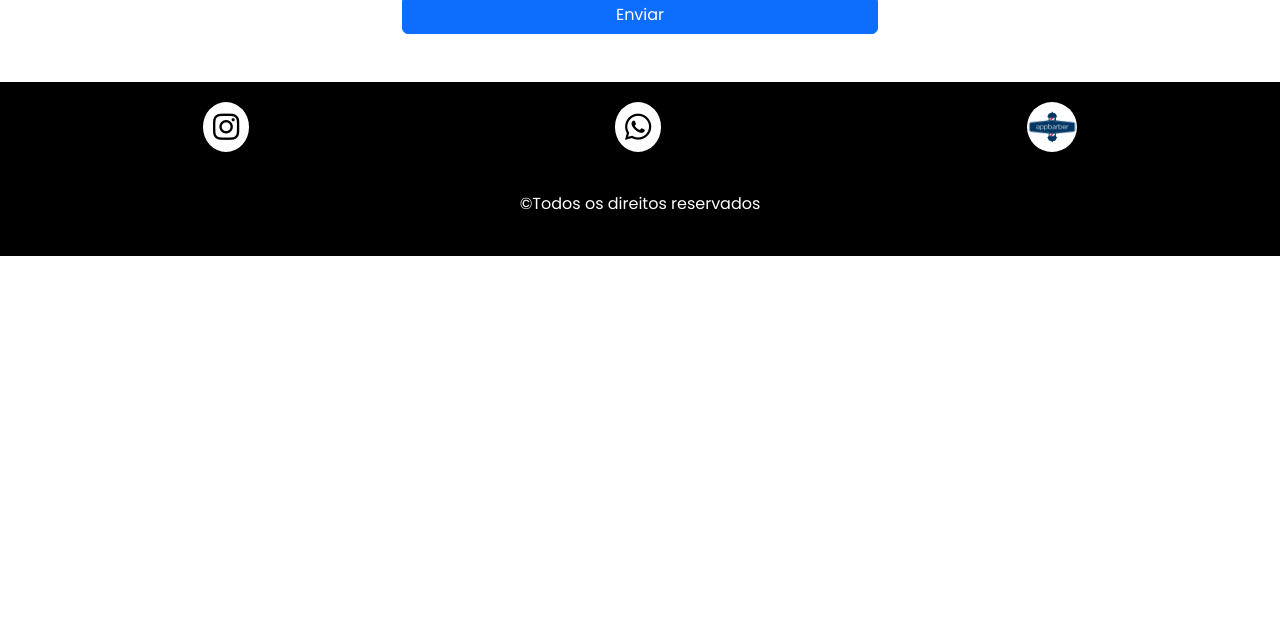
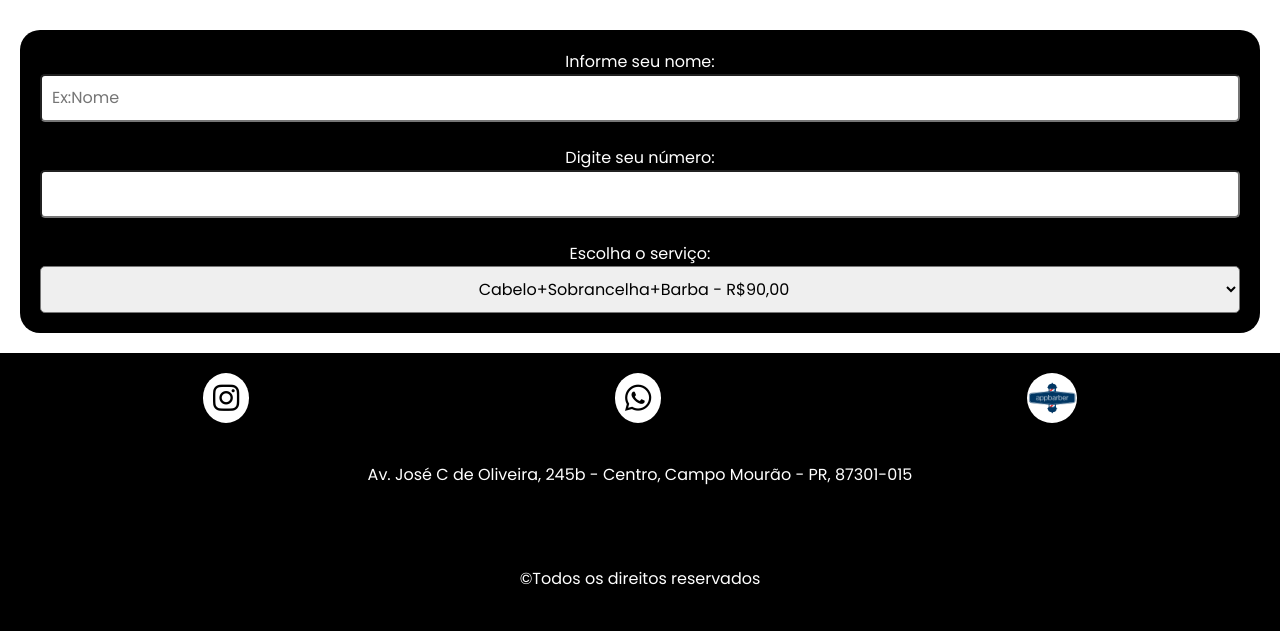
Before and after one commit to Raf0627/SITE-Barber, a PHP site: page /contato in a window 1280 px wide. Shown: the part 301-932 px from the top of the page. Before the commit the page ends 557 px from the top, so only its background shows below. Run offline with PHP 8.4, Linux system fonts and the light colour scheme.

Commit message:
fazendo o contato

```diff
--- a/css/style.css
+++ b/css/style.css
@@ -1,5 +1,7 @@
 :root {
     --mainColor: rgb(0, 0, 0);
+    --secondaryColor: rgb(255, 255, 255);
+    --terciaryColor: rgb(128, 128, 128);
 }
 
 * {
@@ -72,75 +86,97 @@ main {
         }
     }
 
-    .bem-vindo {
+    .titulo {
         width: 100%;
         top: 200px;
         margin-top: 140px;
         padding-bottom: 50px;
+
         p {
-            color: white;
+            color: var(--secondaryColor);
             font-size: 50px;
             text-align: center;
-            text-shadow: 0 0 5px black;
+            text-shadow: 0 0 5px var(--mainColor);
         }
     }
 
     .local {
-        padding-top: 50px;
+        padding-top: 100px;
+
         p {
             color: rgb(0, 0, 0);
             font-size: 50px;
             text-align: center;
             font-weight: bold;
+            margin-bottom: 0;
+            padding-bottom: 0;
         }
     }
 
-    .flex-btn{
+    .flex-btn {
         display: flex;
         flex-wrap: wrap;
         justify-content: space-evenly;
         width: 100%;
+
         .botão-inicio:hover {
-            background-color: grey;
+            background-color: var(--terciaryColor);
         }
+
         .botão-inicio {
             text-decoration: none;
             padding: 20px;
-        background-color: black;
+            background-color: var(--mainColor);
             width: 40%;
             border-radius: 20px;
             text-align: center;
             margin: 10px;
+
             i {
                 font-size: 75px;
-            color: white;
+                color: var(--secondaryColor);
             }
 
             .subtexto {
                 padding: 10px;
                 padding-bottom: 0;
                 font-size: 20px;
+
                 p {
-                color: white;
+                    color: var(--secondaryColor);
 
                     margin-bottom: 0;
                 }
             }
-    }}
         }
-
-.gradiente {
-    position: absolute;
-    z-index: -1;
+    }
+    form {
+        margin: 20px;
+        padding: 20px;
+        background-color: var(--mainColor);
+        border-radius: 20px;
+        text-align: center;
+        label {
+            color: white;
+        }
+        input {
             width: 100%;
-    padding: 70px;
-    padding-block: 130px;
-    top: 10px;
-    background: linear-gradient(to bottom, rgba(0, 0, 0, 1), rgba(0, 0, 0, 1), rgba(0, 0, 0, 0));
+            border-radius: 5px;
+            padding: 10px;
+        }
+        select {
+            width: 100%;
+            border-radius: 5px;
+            padding: 10px;
+            text-align: center;
+        }
+    }
 }
 
 .mapa {
     padding: 30px;
+    padding-top: 0;
+
     iframe {
         border-radius: 20px;
     }
@@ -178,13 +213,13 @@ footer {
     p {
         width: 100%;
         text-align: center;
-        color: white;
+        color: var(--secondaryColor);
         margin: 0;
         padding: 40px;
     }
 
     i {
-        color: white;
+        color: var(--secondaryColor);
     }
 
     .redes {
--- a/index.php
+++ b/index.php
@@ -36,6 +36,10 @@
             </li>
             <hr>
             <li class="nav-item">
+              <a class="nav-link active" aria-current="page" href="galeria">Galeria</a>
+            </li>
+            <hr>
+            <li class="nav-item">
               <a class="nav-link active" aria-current="page" href="servicos">Serviços</a>
             </li>
             <hr>
@@ -53,6 +57,8 @@
   </header>
 
   <main>
+    <div class="background"><img src="/SITE-Barber/imgs/barbearia.jpg" alt=""></div>
+    <div class="gradiente"></div>
     <?php
     //mostrar o GET
     //print_r($_GET)
@@ -75,6 +81,7 @@
       <div class="zap column"><i class="fa-brands fa-whatsapp"></i></div>
       <div class="barber column"><img src="/SITE-Barber/imgs/app-barber.png" alt=""></div>
     </div>
+    <p>Av. José C de Oliveira, 245b - Centro, Campo Mourão - PR, 87301-015</p>
     <p>©Todos os direitos reservados</p>
   </footer>
 
--- a/paginas/contato.php
+++ b/paginas/contato.php
@@ -1,14 +1,26 @@
-<div class="container mt-5 mb-5" style="max-width: 500px;">
-    <h2 class="mb-4 text-center">Fale Conosco</h2>
-    <form method="post" action="#">
-        <div class="mb-3">
-            <label for="nome" class="form-label">Nome:</label>
-            <input type="text" class="form-control" id="nome" name="nome" required>
-        </div>
-        <div class="mb-3">
-            <label for="telefone" class="form-label">Telefone:</label>
-            <input type="tel" class="form-control" id="telefone" name="telefone" required placeholder="(99) 99999-9999" pattern="\(\d{2}\)\s?\d{4,5}-\d{4}">
-        </div>
-        <button type="submit" class="btn btn-primary w-100">Enviar</button>
-    </form>
-</div>
+<main>
+    <div class="titulo">
+        <p>Contato</p>
+    </div>
+        <form>
+        <label for="nome">Informe seu nome:</label>
+        <br>
+        <input type="text" placeholder="Ex:Nome">
+        <br>
+        <br>
+        <label for="nome">Digite seu número:</label>
+        <br>
+        <input type="text" placeholder="">
+        <br>
+        <br>
+        <label for="servicos">Escolha o serviço:</label>
+        <select name="servicos" id="servicos">
+            <option value="cbs">Cabelo+Sobrancelha+Barba - R$90,00</option>
+            <option value="cb">Cabelo+Barba - R$80,00</option>
+            <option value="cs">Cabelo+Sobrancelha - R$60,00</option>
+            <option value="c">Cabelo - R$45,00</option>
+            <option value="b">Barba - R$40,00</option>
+            <option value="s">Sobrancelha - R$20,00</option>
+        </select>
+        </form>
+</main>
--- a/paginas/galeria.php
+++ b/paginas/galeria.php
@@ -0,0 +1,5 @@
+<main>
+    <div class="titulo">
+            <p>Galeria</p>
+        </div>
+</main>
--- a/paginas/home.php
+++ b/paginas/home.php
@@ -1,9 +1,7 @@
-<div class="background"><img src="/SITE-Barber/imgs/barbearia.jpg" alt=""></div>
 <main class="main-home">
-    <div class="bem-vindo">
+    <div class="titulo">
         <p>Bem-vindo</p>
     </div>
-    <div class="gradiente"></div>
     <div class="flex-btn">
         <a href="galeria" class="botão-inicio">
 
--- a/paginas/servicos.php
+++ b/paginas/servicos.php
@@ -1,7 +1,5 @@
-<div class="background"><img src="/SITE-Barber/imgs/barbearia.jpg" alt=""></div>
 <main class="main-servicos">
-<div class="bem-vindo"><p>Serviços</p></div>
-    <div class="gradiente"></div>
+<div class="titulo"><p>Serviços</p></div>
 <div class="all-cards">
   <div class="card col-12 col-md-4" style="width: 18rem;">
     <img src="/SITE-Barber/imgs/Completo.png" class="card-img-top" alt="...">
```
Also changed, not shown: other parts of css/style.css (+24 -13 lines). Lines whose indentation alone changed are shown as unchanged.
